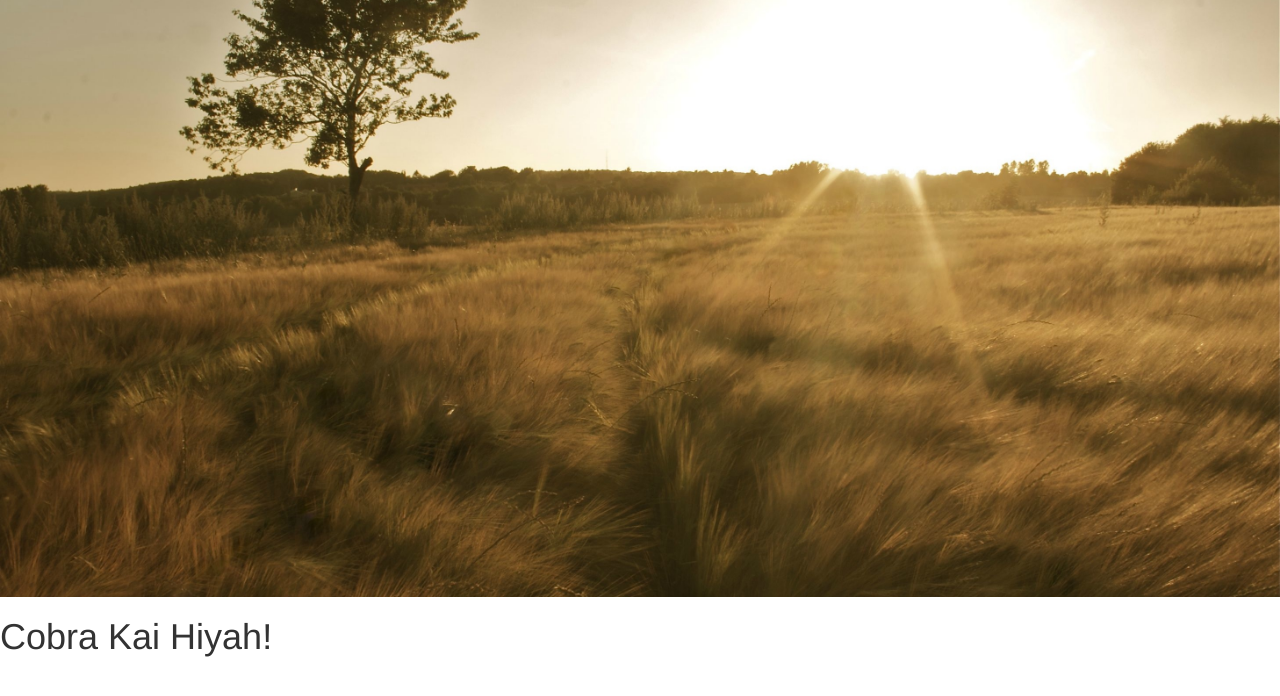
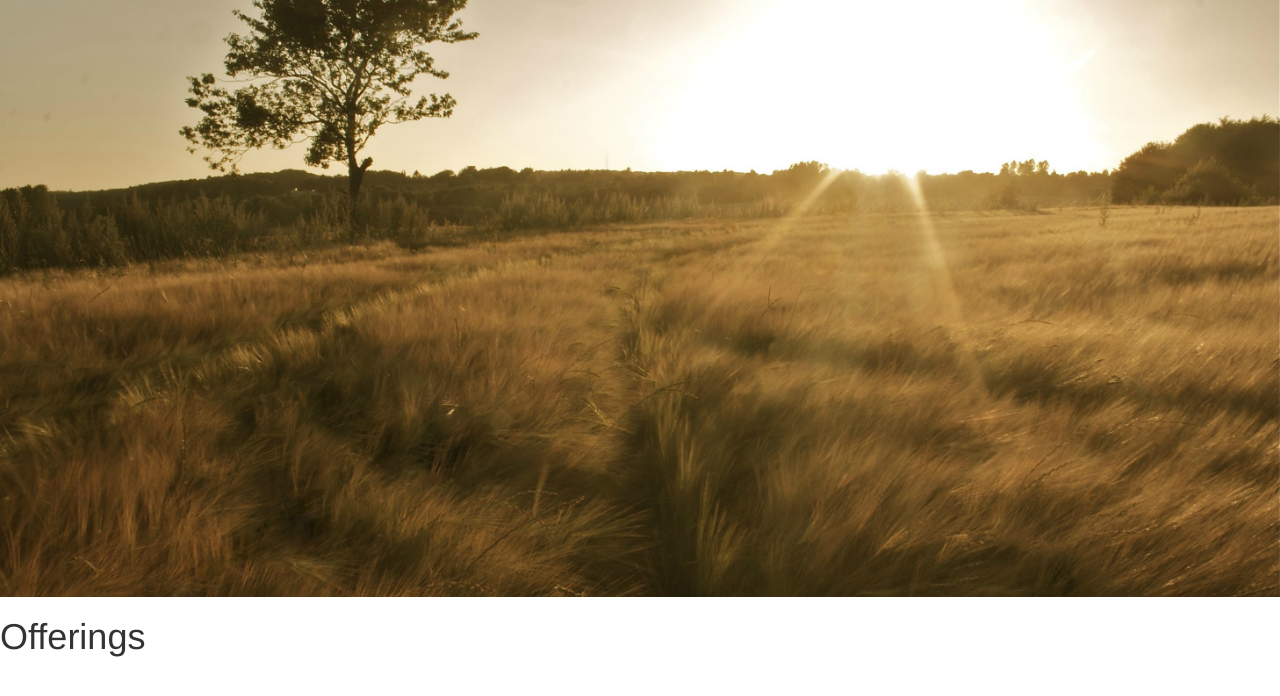
Before and after one commit to Dallasss7/cobrakai-project, a plain HTML site: page offerings.html in a window 1280 px wide. Drawn offline with Linux system fonts and the light colour scheme.

Commit message:
offerings added

```diff
--- a/main.html
+++ b/offerings.html
@@ -13,7 +13,7 @@
 <body>
 	<header>
 		<img src="lib/images/denmark.jpg" class="img-responsive" alt="Responsive image">
-		<h1>Cobra Kai Hiyah!</h1>
+		<h1>Offerings</h1>
 	</header>
 
 	<div class="header"></div>
```
